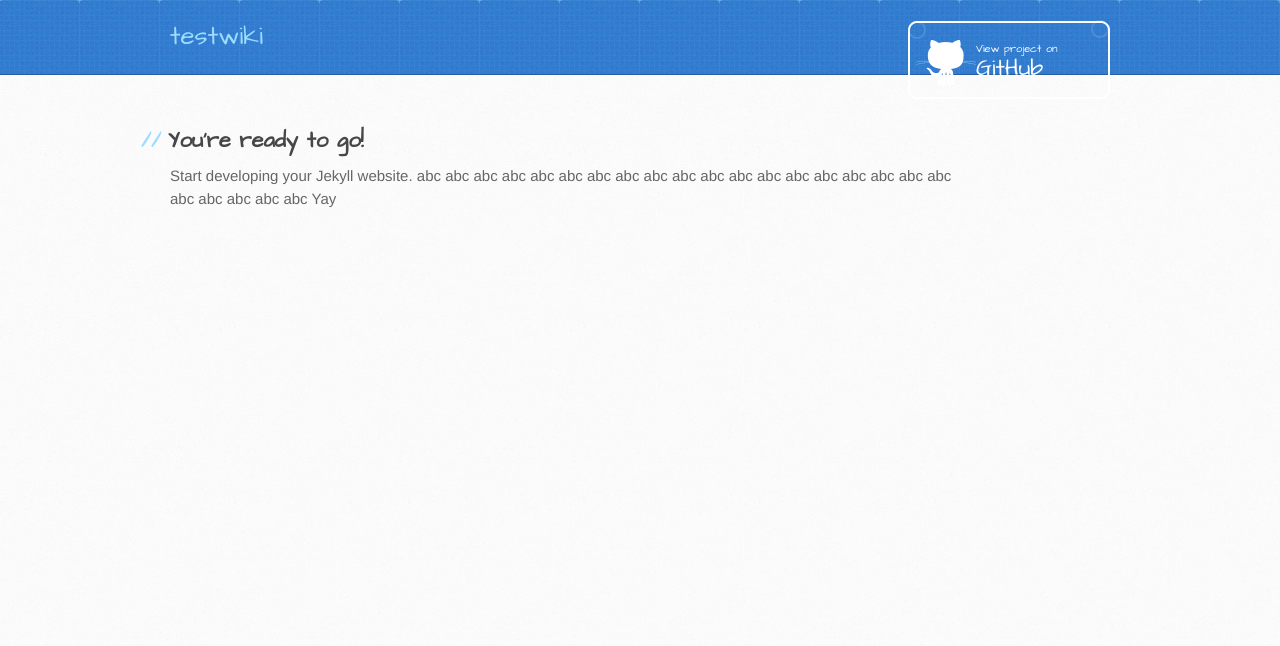
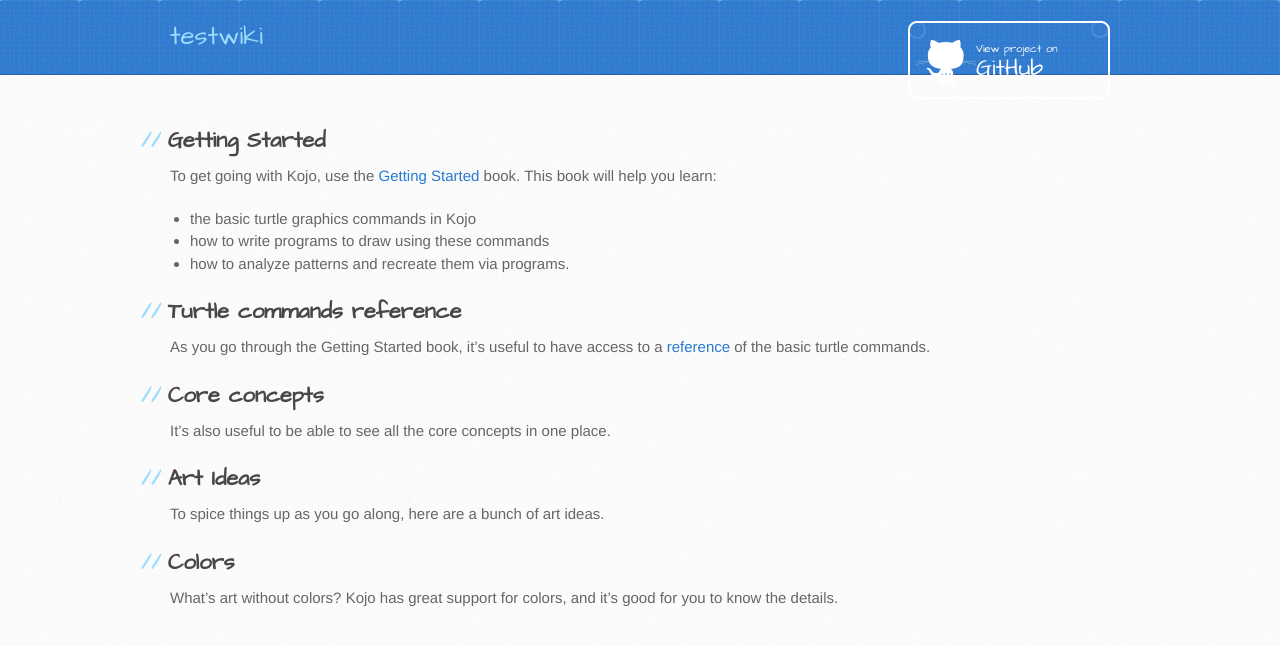
Before and after one commit to litan/testwiki, a Jekyll site: the page built from index.md, in a window 1280 px wide. Shown: the top 646 px of the page. Built offline with Jekyll 4.4.1, drawn with Linux system fonts in a browser that asks for light colours; the repository's description, which GitHub fills in, is left out.

Commit message:
Push content

```diff
--- a/index.md
+++ b/index.md
@@ -3,7 +3,22 @@ layout: default
 title: "Happy Jekylling!"
 ---
 
-## You're ready to go!
+## Getting Started
 
-Start developing your Jekyll website.  abc abc abc abc abc abc abc abc abc abc abc abc abc abc abc abc abc abc abc abc abc abc abc abc
-Yay
+To get going with Kojo, use the [Getting Started](http://wiki.kogics.net/kojo-codeactive-books#getting-started) book.
+This book will help you learn:
+* the basic turtle graphics commands in Kojo
+* how to write programs to draw using these commands
+* how to analyze patterns and recreate them via programs.
+
+## Turtle commands reference
+As you go through the Getting Started book, it's useful to have access to a [reference](command-reference/reference.md) of the basic turtle commands.
+
+## Core concepts
+It's also useful to be able to see all the core concepts in one place.
+
+## Art Ideas
+To spice things up as you go along, here are a bunch of art ideas.
+
+## Colors
+What's art without colors? Kojo has great support for colors, and it's good for you to know the details.
```
Also changed, not shown: command-reference/reference.md (added, +6 -0 lines).
